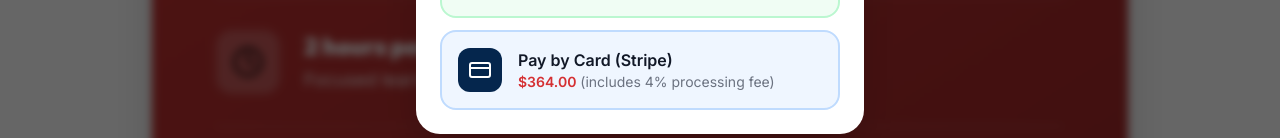
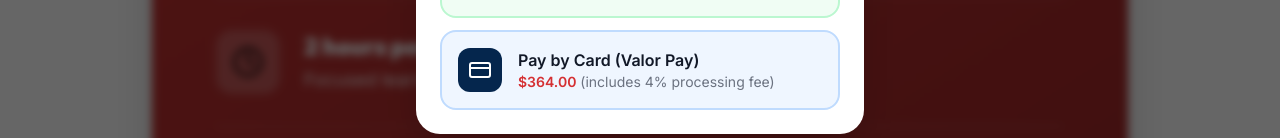
Before and after one commit to phcodesage/abacus-kids-landing-page, a Next.js app: page / in a window 1280 px wide. Both pictures are taken after a click on the button "ENROLL NOW — CHOOSE PAYMENT". Shown: the part 3679-3817 px from the top of the page. Built offline with nearby package versions, Linux system fonts and the light colour scheme.

Commit message:
Migrated payment links from Stripe to Valor Paytech across 13 projects, updated payment modals to display 'Card (Valor Pay)' instead of 'Stripe' across 14 projects, revised admin dashboard configurations and FAQ details to reference Valor Pay

```diff
--- a/src/app/PaymentModal.tsx
+++ b/src/app/PaymentModal.tsx
@@ -206,7 +206,7 @@
                   <CreditCard className="w-6 h-6 text-white" />
                 </div>
                 <div className="text-left">
-                  <p className="font-bold text-gray-900">Pay by Card (Stripe)</p>
+                  <p className="font-bold text-gray-900">Pay by Card (Valor Pay)</p>
                   <p className="text-sm text-gray-600">
                     <strong className="text-[#d53033]">{cardPrice}</strong>{" "}
                     <span className="text-gray-500">(includes 4% processing fee)</span>
--- a/src/app/page.tsx
+++ b/src/app/page.tsx
@@ -20,7 +20,7 @@
 function App() {
   const [showScrollTop, setShowScrollTop] = useState(false);
   const [modalOpen, setModalOpen] = useState(false);
-  const STRIPE_LINK = "https://buy.stripe.com/8x2eV6cWw9se7K11ObdfG03";
+  const STRIPE_LINK = "https://securelink-prod.valorpaytech.com:4430/?redirect=1&uid=6dec5ec8-5303-11f1-a8e1-12a0879a85b1";
   const CASH_PRICE = "$350";
 
   // Store Lenis instance so PaymentModal can stop/start it
```
